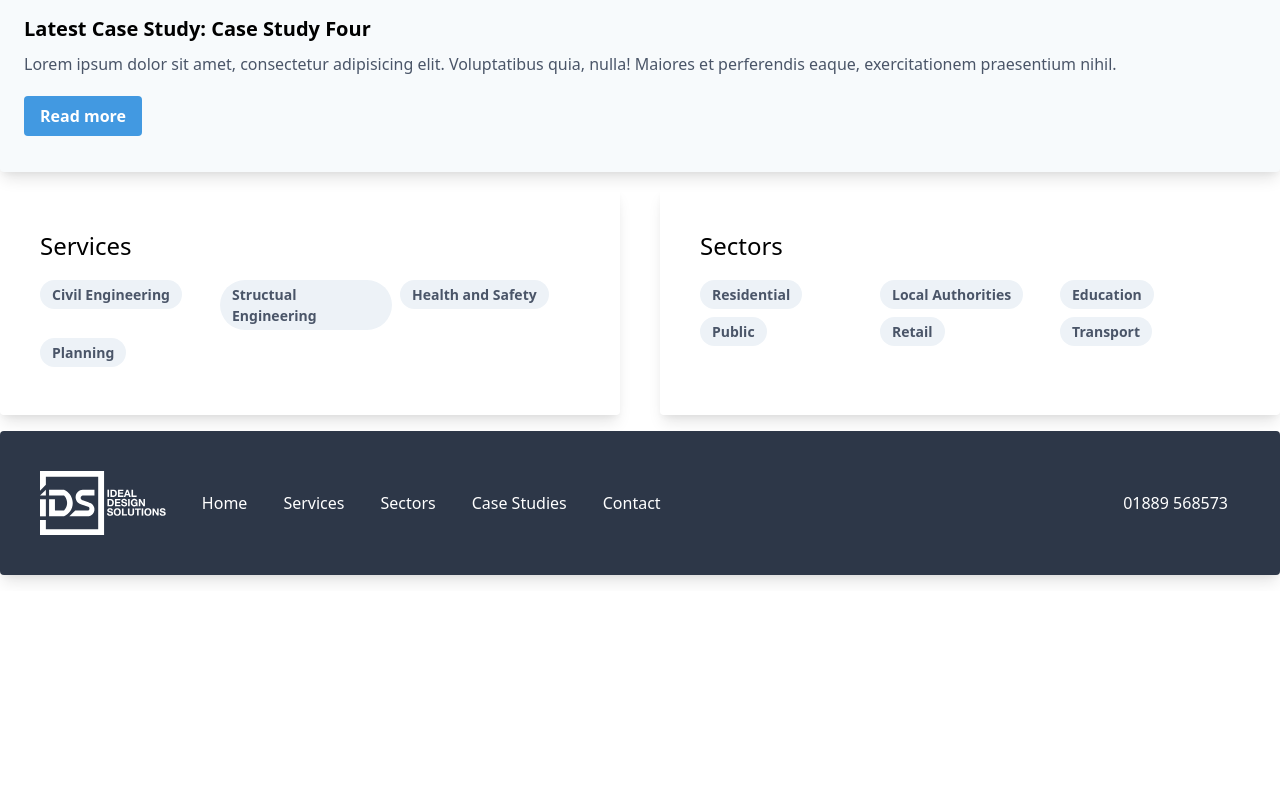
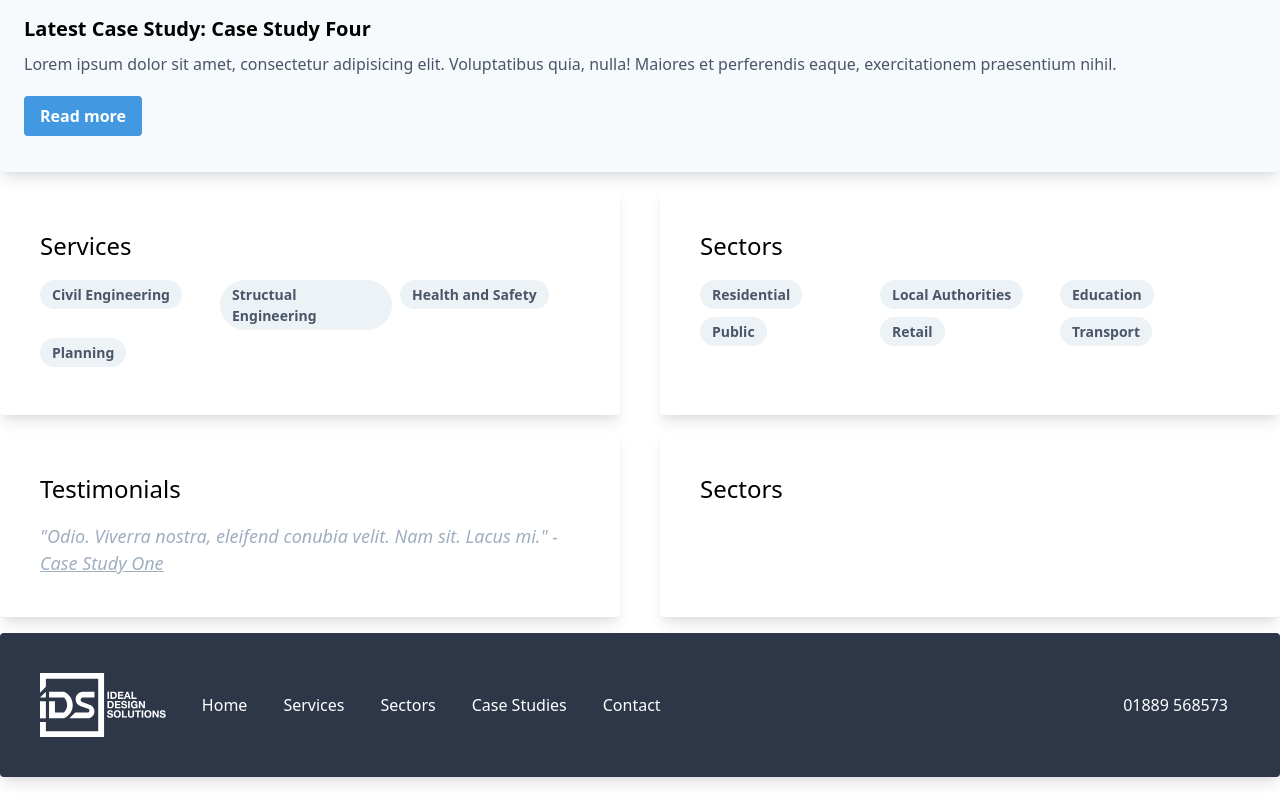
Before and after one commit to stevenalanwilson/ids-frontend-app, a Next.js app: page / in a window 1280 px wide. Shown: the part 370-1163 px from the top of the page. Before the commit the page ends 961 px from the top, so only its background shows below. Built offline with nearby package versions, Linux system fonts and the light colour scheme.

Commit message:
Add random testimonial to index page

```diff
--- a/pages/index.js
+++ b/pages/index.js
@@ -6,6 +6,10 @@ import Link from 'next/link'
 
 import sectorsData from '../data/sectors'
 import servicesData from '../data/services'
+import casestudyData from '../data/casestudies'
+
+const randomTestimonial = casestudies => casestudies[Math.floor(Math.random() * (casestudies.length - 1))]
+const testimonial = randomTestimonial(casestudyData)
 
 export default function index () {
   return (
@@ -51,6 +55,18 @@ export default function index () {
           </div>
         </div>
 
+        <div className='flex mb-4 '>
+          <div className='w-1/2 p-10 mr-5 rounded overflow-hidden shadow-lg'>
+            <h2 className='text-2xl mb-4'>Testimonials</h2>
+            <p className='italic text-lg text-gray-500'>"{testimonial.testimonials[0]}" - <Link href={testimonial.link}><a className='underline'>{testimonial.name}</a></Link></p>
+
+          </div>
+          <div className='w-1/2 p-10 ml-5 rounded overflow-hidden shadow-lg'>
+            <h2 className='text-2xl mb-4'>Sectors</h2>
+
+          </div>
+        </div>
+
         <div className='flex my-4'>
           <div className='w-full'>
             <Footer />
```
